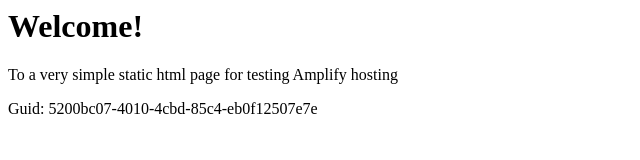
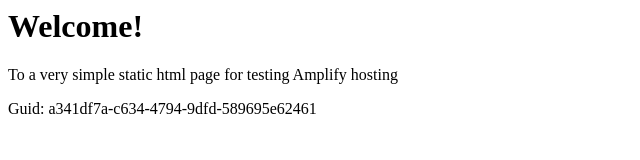
Before and after one commit to aws-aemilia-arn/Github-PR-Commit-Integration-Test-DoNotTouch-GitHubWebhookPushCanaryTest-v1-preprod-eu-north-1, a website: page src/index.html in a window 1280 px wide. Shown: the full height of the page, 0-640 px from the left. Drawn offline with Linux system fonts and the light colour scheme.

Commit message:
commit from integ tests

```diff
--- a/src/index.html
+++ b/src/index.html
@@ -12,6 +12,6 @@
 <body>
     <h1>Welcome!</h1>
     <p>To a very simple static html page for testing Amplify hosting</p>
-    <p>Guid: 5200bc07-4010-4cbd-85c4-eb0f12507e7e</p></body>
+    <p>Guid: a341df7a-c634-4794-9dfd-589695e62461</p></body>
 
 </html>
```
